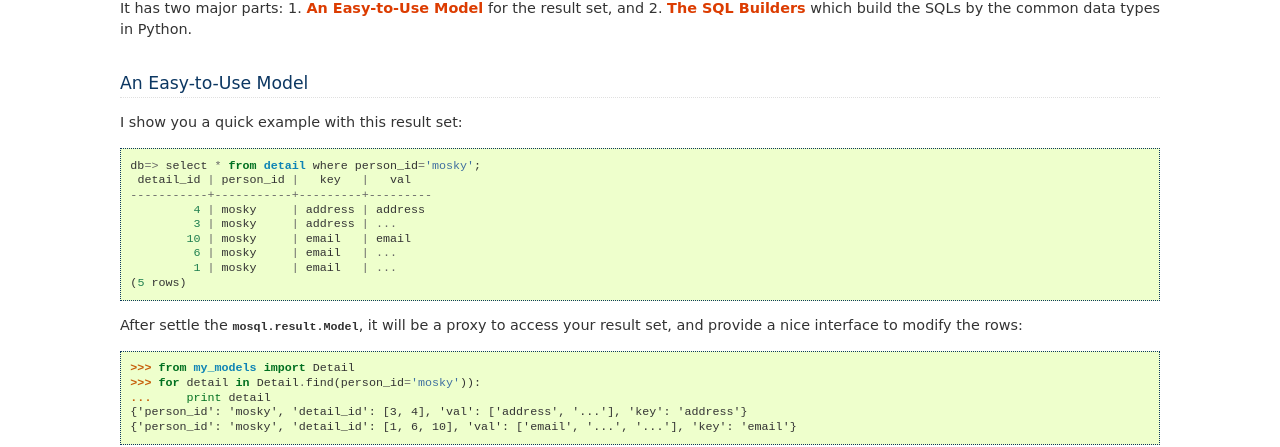
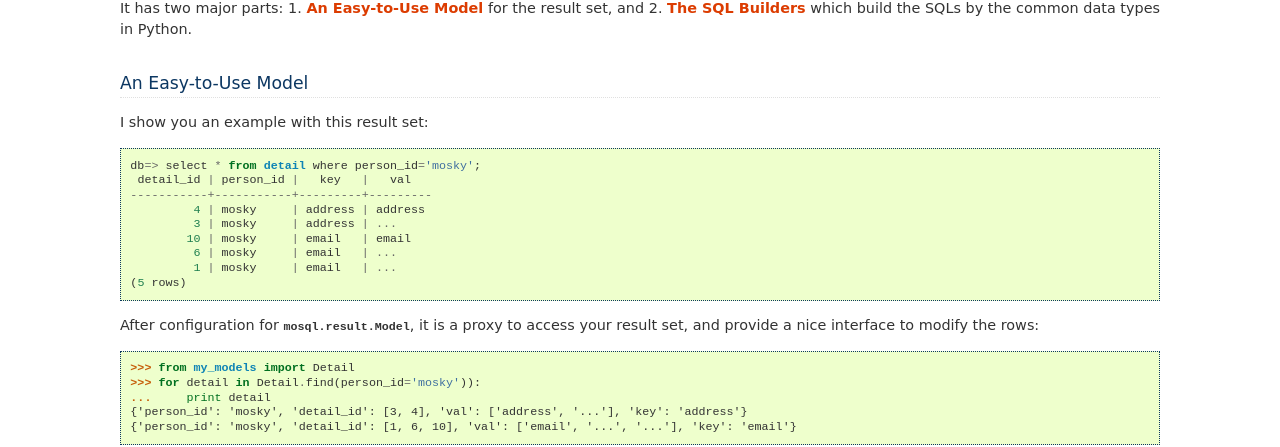
Before and after one commit to moskytw/mosql, a Sphinx documentation site: the page built from docs/index.rst, in a window 1280 px wide. Shown: the part 253-700 px from the top of the page. Built offline with Sphinx 7.4.7, drawn with Linux system fonts in a browser that asks for light colours.

Commit message:
rewording

```diff
--- a/docs/index.rst
+++ b/docs/index.rst
@@ -17,7 +17,7 @@ It has two major parts: 1. :ref:`an-easy-to-use-model` for the result set, and 2
 An Easy-to-Use Model
 --------------------
 
-I show you a quick example with this result set:
+I show you an example with this result set:
 
 ::
 
@@ -31,7 +31,7 @@ I show you a quick example with this result set:
              1 | mosky     | email   | ...
     (5 rows)
 
-After settle the :py:class:`mosql.result.Model`, it will be a proxy to access your result set, and provide a nice interface to modify the rows:
+After configuration for :py:class:`mosql.result.Model`, it is a proxy to access your result set, and provide a nice interface to modify the rows:
 
 ::
 
```
